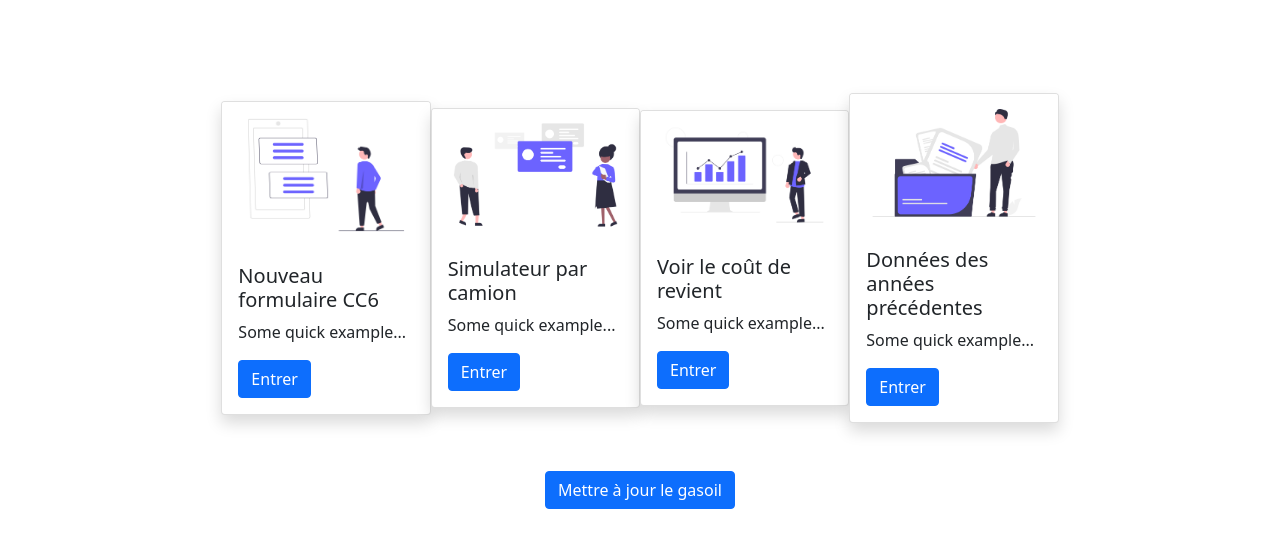
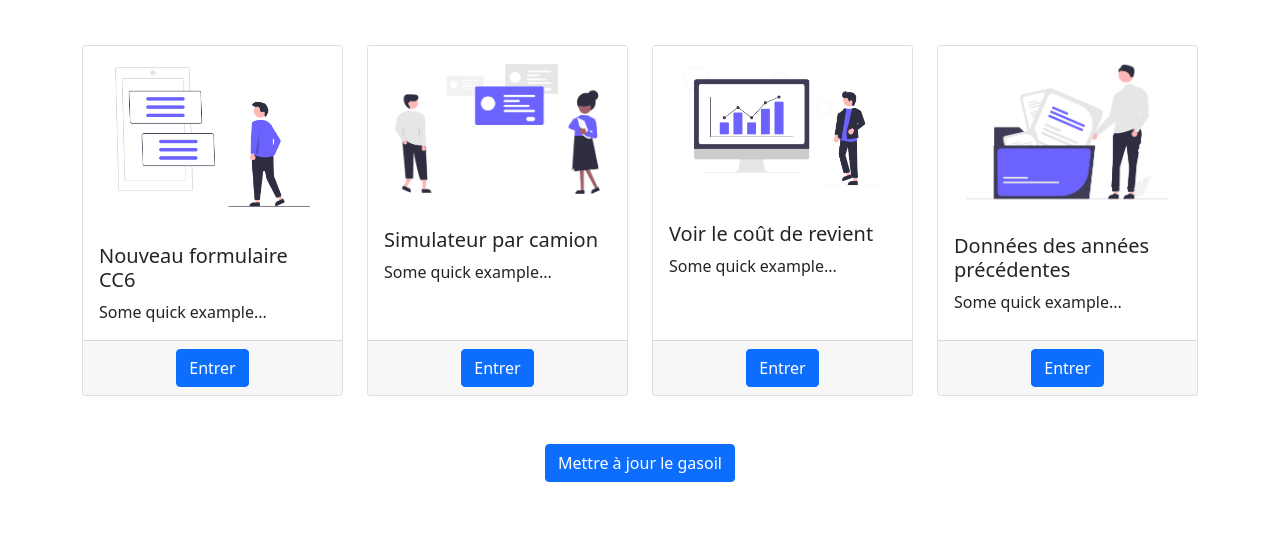
Before and after one commit to Tiphaine-dureau/FenixTech-BI, a website: page app/accueilControleur.html in a window 1280 px wide. Shown: the part 183-730 px from the top of the page. Drawn offline with nearby package versions, Linux system fonts and the light colour scheme.

Commit message:
Bf-Change_cards_layout

```diff
--- a/app/accueilControleur.html
+++ b/app/accueilControleur.html
@@ -79,12 +79,14 @@
                             </ul>
 
                             <div class="d-flex">
+                                <a href="index.html">
                                     <button
                                         class="btn btn-outline-light"
                                         type="button"
                                     >
                                         Déconnexion
                                     </button>
+                                </a>
                             </div>
                         </div>
                     </div>
@@ -93,7 +95,7 @@
         </div>
         <!-- End : Header -->
         <!-- Start : Main -->
-        <div class="container-fluid">
+        <div class="container">
             <!-- Start : Title Section -->
             <div class="row">
                 <div class="col-10 col-lg-8 my-3 mx-auto my-md-5">
@@ -102,30 +104,25 @@
             </div>
             <!-- End : Title Section-->
             <!-- Start : Cards Section-->
-            <div class="row d-flex justify-content-evenly justify-content-xl-center align-items-center mx-lg-auto"
-            >
-                <div class="col-5 col-lg-3 col-xl-2 p-0">
-                    <div
-                        class="card mx-md-3 mx-lg-auto mb-3 my-md-5 shadow"
-                        style="min-width: 139px"
-                    >
-                            <img
-                                src="assets/images/img_accueil_controleur/undraw_survey_05s5.png"
+
+            <div class="row row-align-items-center justify-content-center row-cols-1 row-cols-md-3 g-4 mb-5">
+                <div class="col-10 col-sm-5 col-md-4  col-lg-3 col-xl-3 mx-3 mx-lg-0">
+                    <div class="card h-100">
+                        <img src="assets/images/img_accueil_controleur/undraw_survey_05s5.png"
                         class="card-img-top"
-                                alt="accès au formulaire"
-                            />
+                        alt="accès au formulaire">
                         <div class="card-body">
                             <h5 class="card-title">Nouveau formulaire CC6</h5>
                             <p class="card-text">Some quick example...</p>
-                                <a href="#" class="btn btn-primary">Entrer</a>
+
+                        </div>
+                        <div class="card-footer text-center">
+                            <a href="cc6.html" class="btn btn-primary">Entrer</a>
                         </div>
                     </div>
                 </div>
-                <div class="col-5 col-lg-3 col-xl-2 p-0">
-                    <div
-                        class="card mx-md-3 mx-lg-auto mb-3 my-md-5 shadow"
-                        style="min-width: 139px"
-                    >
+                <div class="col-10 col-sm-5 col-md-4  col-lg-3 col-xl-3 mx-3 mx-lg-0">
+                    <div class="card h-100">
                         <img
                             src="assets/images/img_accueil_controleur/undraw_Analysis_re_w2vd.png"
                             class="card-img-top"
@@ -134,15 +131,14 @@
                         <div class="card-body">
                             <h5 class="card-title">Simulateur par camion</h5>
                             <p class="card-text">Some quick example...</p>
+                        </div>
+                        <div class="card-footer text-center">
                             <a href="#" class="btn btn-primary">Entrer</a>
                         </div>
                     </div>
                 </div>
-                <div class="col-5 col-lg-3 col-xl-2 p-0">
-                    <div
-                        class="card mx-md-3 mx-lg-auto mb-3 my-md-5 shadow"
-                        style="min-width: 139px"
-                    >
+                <div class="col-10 col-sm-5 col-md-4  col-lg-3 col-xl-3 mx-3 mx-lg-0">
+                    <div class="card h-100">
                         <img
                             src="assets/images/img_accueil_controleur/undraw_Finance_re_gnv2.png"
                             class="card-img-top"
@@ -151,16 +147,14 @@
                         <div class="card-body">
                             <h5 class="card-title">Voir le coût de revient</h5>
                             <p class="card-text">Some quick example...</p>
+                        </div>
+                        <div class="card-footer text-center">
                             <a href="#" class="btn btn-primary">Entrer</a>
                         </div>
                     </div>
                 </div>
-
-                <div class="col-5 col-lg-3 col-xl-2 p-0">
-                    <div
-                        class="card mx-md-3 mx-lg-auto mb-3 my-md-5 shadow"
-                        style="min-width: 139px"
-                    >
+                <div class="col-10 col-sm-5 col-md-4  col-lg-3 col-xl-3 mx-3 mx-lg-0">
+                    <div class="card h-100">
                         <img
                             src="assets/images/img_accueil_controleur/undraw_Folder_files_re_2cbm.png"
                             class="card-img-top"
@@ -171,10 +165,11 @@
                                 Données des années précédentes
                             </h5>
                             <p class="card-text">Some quick example...</p>
+                        </div>
+                        <div class="card-footer text-center">
                             <a href="#" class="btn btn-primary">Entrer</a>
                         </div>
                     </div>
-                    <!-- End : Modal div-->
                 </div>
             </div>
             <!-- End : Cards Section-->
```
Lines whose indentation alone changed are shown as unchanged.
